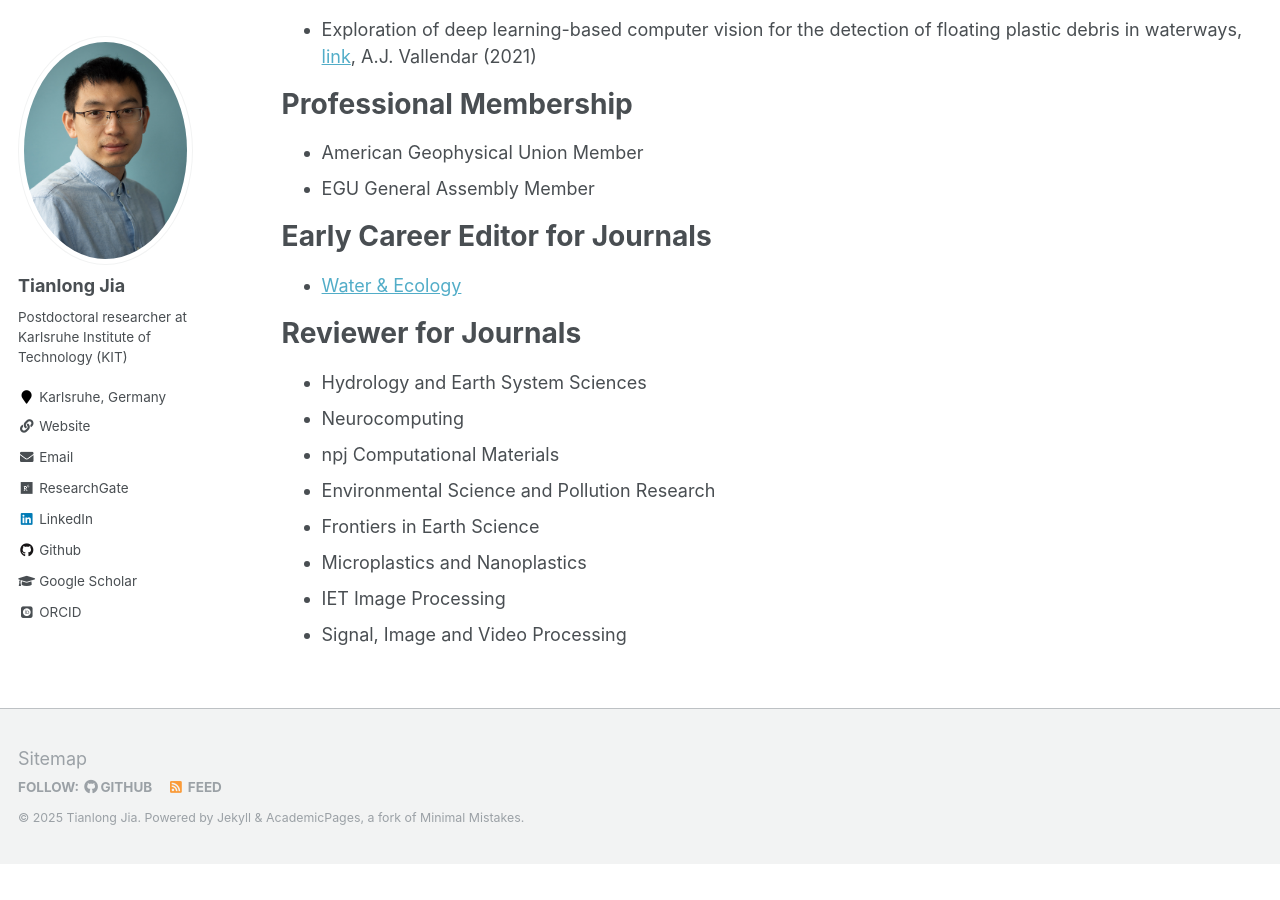
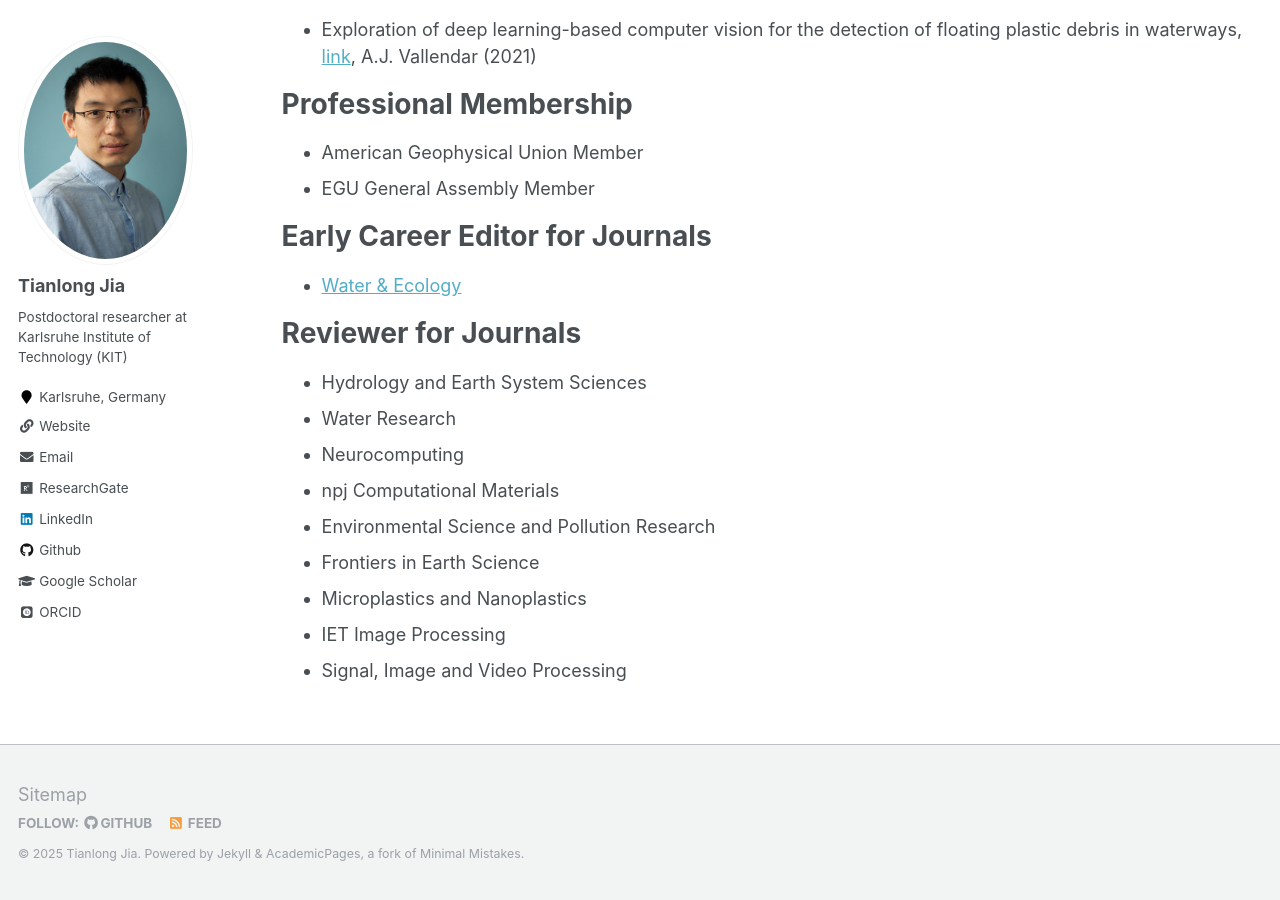
Before and after one commit to TianlongJia/TianlongJia.github.io, a Jekyll site: the page built from _pages/experience.md, in a window 1280 px wide and 900 px high, scrolled down 670 px. Built offline with Jekyll 4.4.1, drawn with Linux system fonts in a browser that asks for light colours; some web fonts are replaced; before the commit the page ends 1534 px from its top, so only the background shows below that.

Commit message:
update reviewer

```diff
--- a/_pages/experience.md
+++ b/_pages/experience.md
@@ -29,6 +29,7 @@ author_profile: true
 
 # Reviewer for Journals
 - Hydrology and Earth System Sciences
+- Water Research
 - Neurocomputing
 - npj Computational Materials
 - Environmental Science and Pollution Research
```
